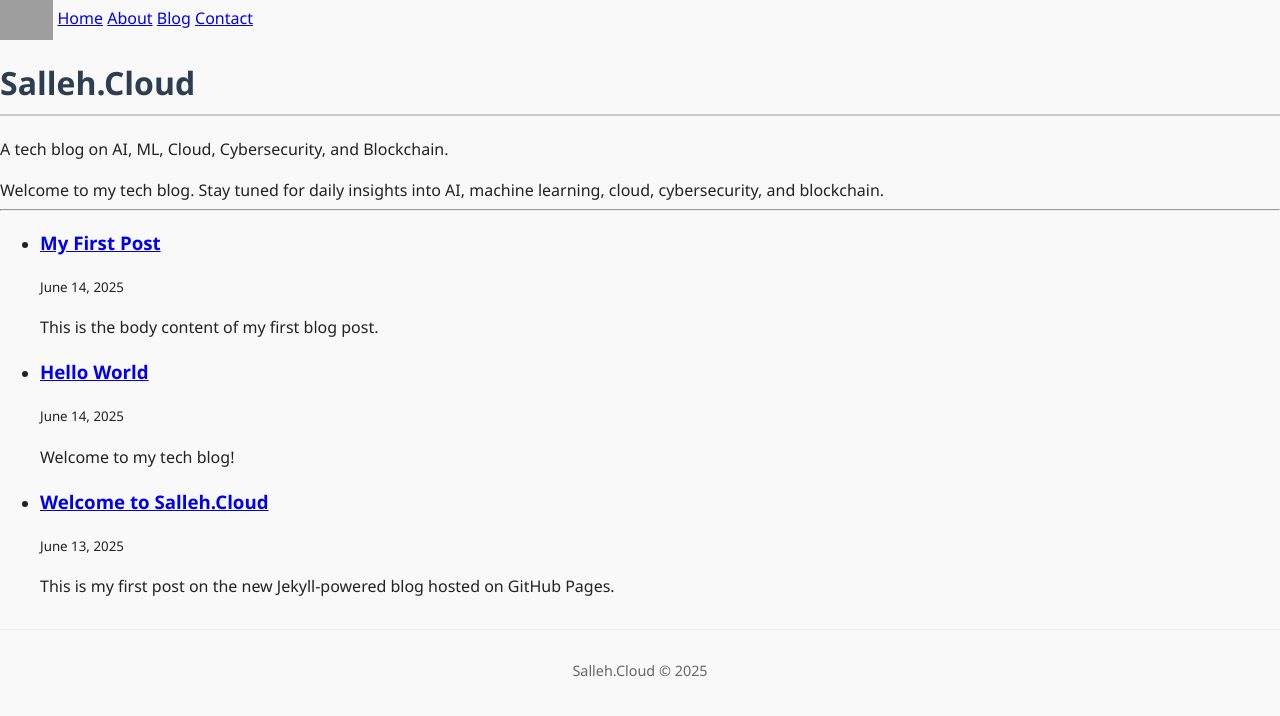
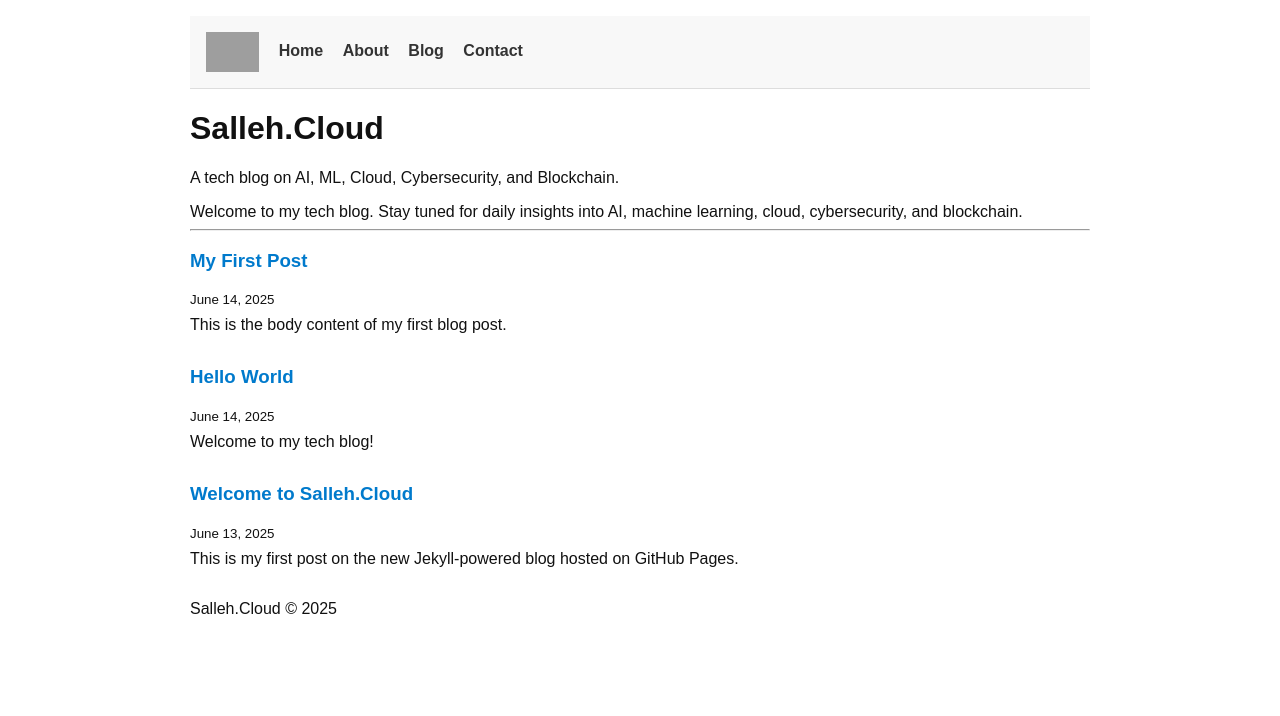
Before and after one commit to Sahshim/salleh-tech-blog, a Jekyll site: the page built from index.html, in a window 1280 px wide. Shown: the top 716 px of the page. Built offline with Jekyll 4.4.1, drawn with Linux system fonts in a browser that asks for light colours; grey boxes are pictures that could not be loaded.

Commit message:
Update default.html

```diff
--- a/_layouts/default.html
+++ b/_layouts/default.html
@@ -3,7 +3,8 @@
   <head>
     <meta charset="utf-8" />
     <title>{{ page.title }}</title>
-    <link rel="stylesheet" href="/assets/css/styles.css">
+    <link rel="stylesheet" href="{{ '/assets/styles.css' | relative_url }}">
+
 
   </head>
   <body>
```
